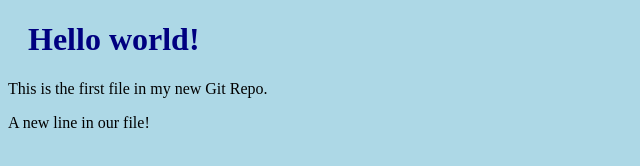
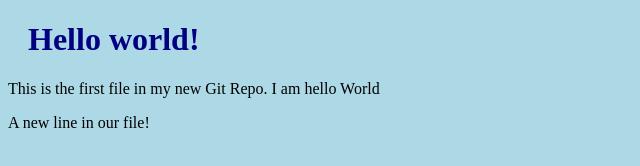
Before and after one commit to Aliraza1002/Hello-World, a plain HTML site: page index.html in a window 1280 px wide. Shown: the whole page, without its empty margins (0-640 px from the left). Drawn offline with Linux system fonts and the light colour scheme.

Commit message:
Update index.html

```diff
--- a/index.html
+++ b/index.html
@@ -7,7 +7,7 @@
 <body>
 
 <h1>Hello world!</h1>
-<p>This is the first file in my new Git Repo.</p>
+<p>This is the first file in my new Git Repo. I am hello World</p>
 <p>A new line in our file!</p>
 
 </body>
```
